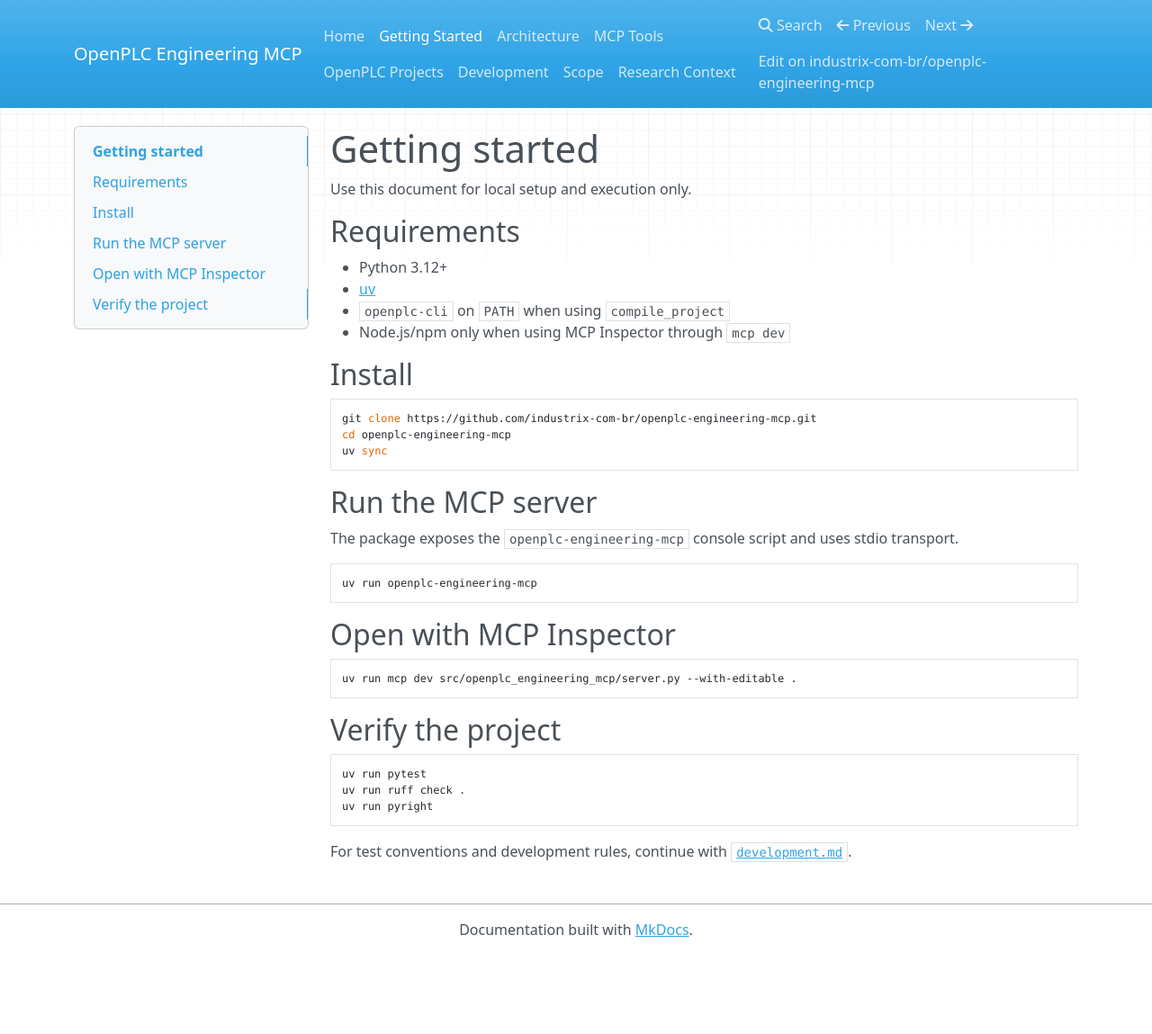
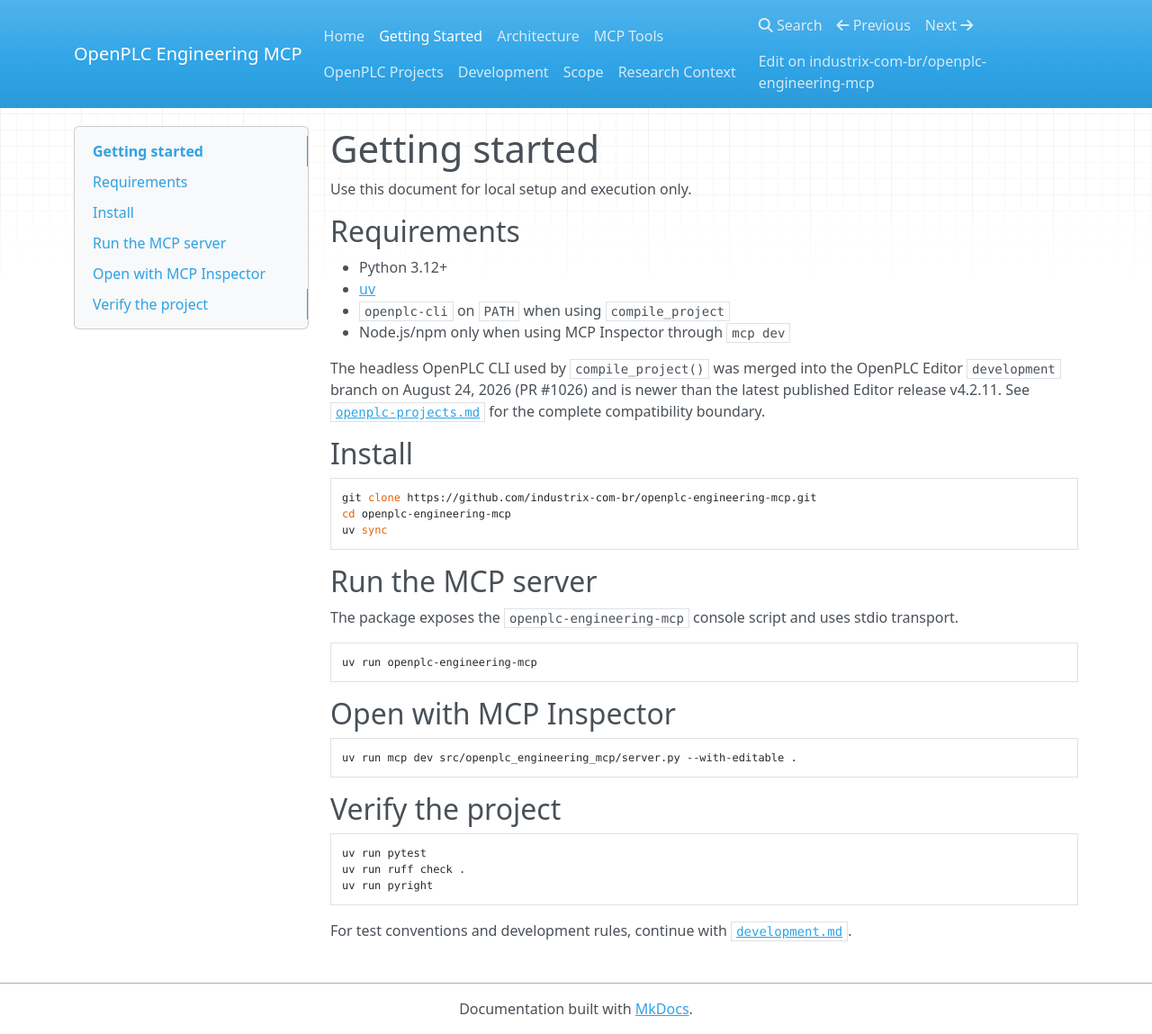
Before and after one commit to industrix-com-br/openplc-engineering-mcp, an MkDocs documentation site: the page built from docs/getting-started.md, in a window 1280 px wide and 1149 px high. Shown: the whole window at 90% size. Built offline with MkDocs 1.6.1, drawn with Linux system fonts in a browser that asks for light colours; nearby versions of some CDN libraries.

Commit message:
docs: clarify CLI compatibility requirement

```diff
--- a/docs/getting-started.md
+++ b/docs/getting-started.md
@@ -8,6 +8,8 @@
 - [uv](https://docs.astral.sh/uv/)
 - `openplc-cli` on `PATH` when using `compile_project`
 - Node.js/npm only when using MCP Inspector through `mcp dev`
+
+The headless OpenPLC CLI used by `compile_project()` was merged into the OpenPLC Editor `development` branch on August 24, 2026 (PR #1026) and is newer than the latest published Editor release v4.2.11. See [`openplc-projects.md`](openplc-projects.md#compatibility-baseline) for the complete compatibility boundary.
 
 ## Install
 
```
